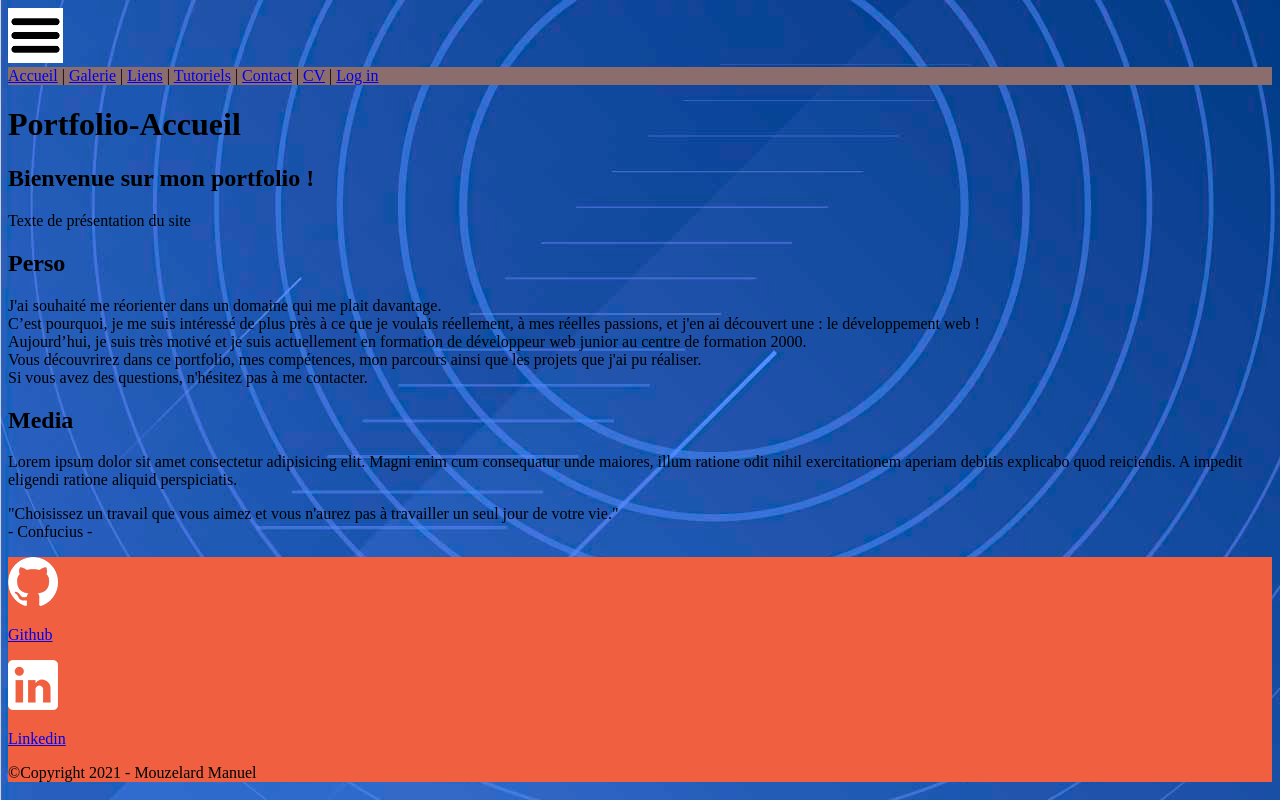
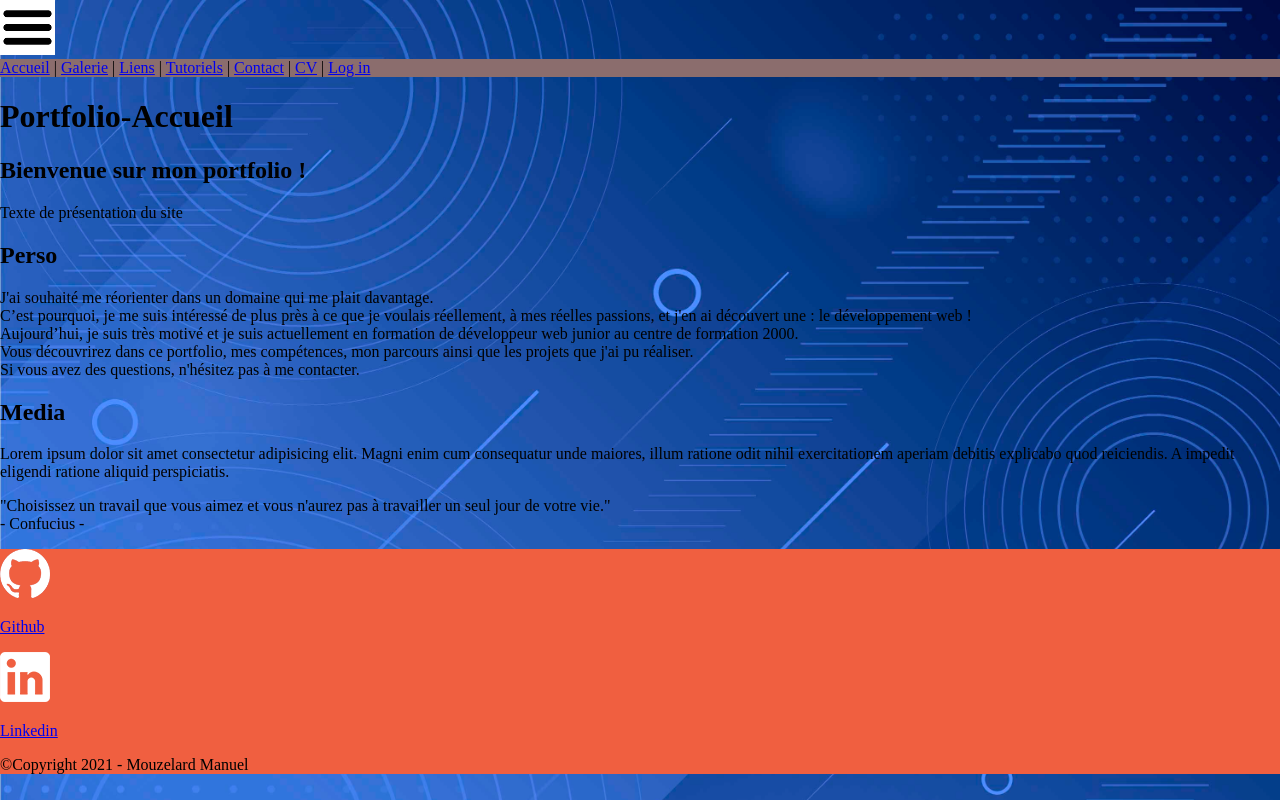
Before and after one commit to 24manu/Portfolio, a PHP site: page /index.php in a window 1280 px wide. Run offline with PHP 8.4, Linux system fonts and the light colour scheme; a stand-in replaces the project's code that opens the database connection.

Commit message:
seconde correction des pages

```diff
--- a/css/style.css
+++ b/css/style.css
@@ -1,6 +1,17 @@
+/* Cette feuille de style suit une démarche de type "mobile-first"
+Donc toutes les règles définies en priorité seront pour l'écran le plus petit.
+Pour les autres largeurs d'écran, on modifie les propriétés nécessaires dans
+des media queries définies au bas de cette feuille.
+*/
+
+/* ============ ECRANS de largeur inférieure à 800px ================== */
 body {
   /*background-color: #274356;*/
   background-image: url(/images/backgroundBlue.jpg);
+  background-repeat: no-repeat;
+  background-size: cover;
+  margin: 0;
+  padding: 0;
 }
 
 nav {
```
